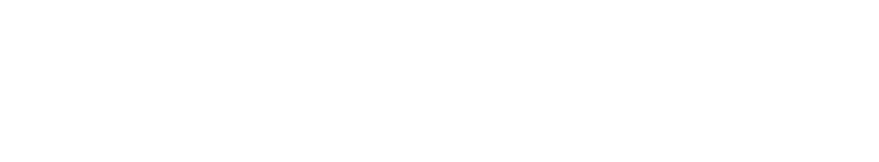
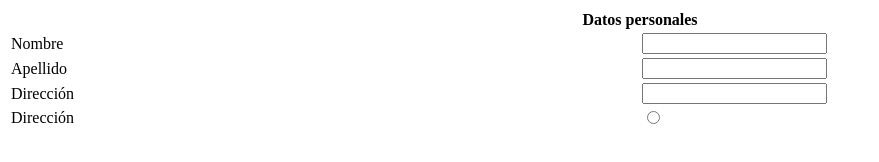
Before and after one commit to JackHD4k/Laboratorio3-certus, a plain HTML site: page index.html in a window 1280 px wide. Shown: the whole page, without its empty margins (0-879 px from the left). Drawn offline with Linux system fonts and the light colour scheme.

Commit message:
formulario

```diff
--- a/index.html
+++ b/index.html
@@ -6,6 +6,46 @@
   <title>Laboratorio 3</title>
 </head>
 <body>
-
+  <form>
+    <table border="0" width="100%" align="content">
+      <tr>
+        <th colspan="4">
+          Datos personales
+        </th>
+      </tr>
+      <tr>
+        <td width="50%">
+          <label for="nombre">Nombre</label>
+        </td>
+        <td width="50%">
+          <input type="text" name="nombre" id="nombre">
+        </td>
+      </tr>
+      <tr>
+        <td width="50%">
+          <label for="nombre">Apellido</label>
+        </td>
+        <td width="50%">
+          <input type="text" name="Apellido" id="Apellido">
+        </td>
+      </tr>
+      <tr>
+        <td width="50%">
+          <label for="nombre">Dirección</label>
+        </td>
+        <td width="50%">
+          <input type="text" name="Dirección" id="Dirección">
+        </td>
+      </tr>
+      <tr>
+        <td width="50%">
+          <label for="nombre">Dirección</label>
+        </td>
+        <td width="50%">
+          <input type="radio" name="Dirección" id="Dirección">
+        </td>
+      </tr>
+    </table>
+  </form>
 </body>
 </html>
```
